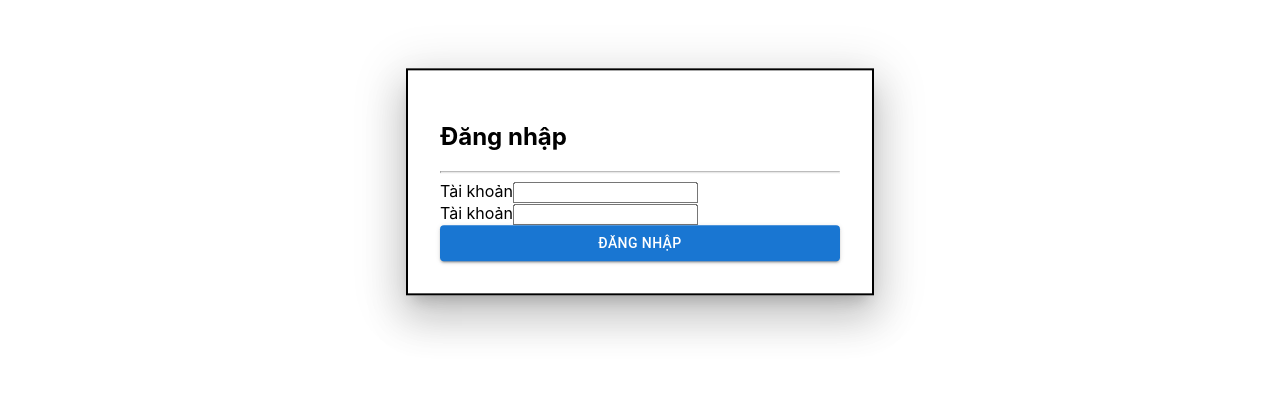
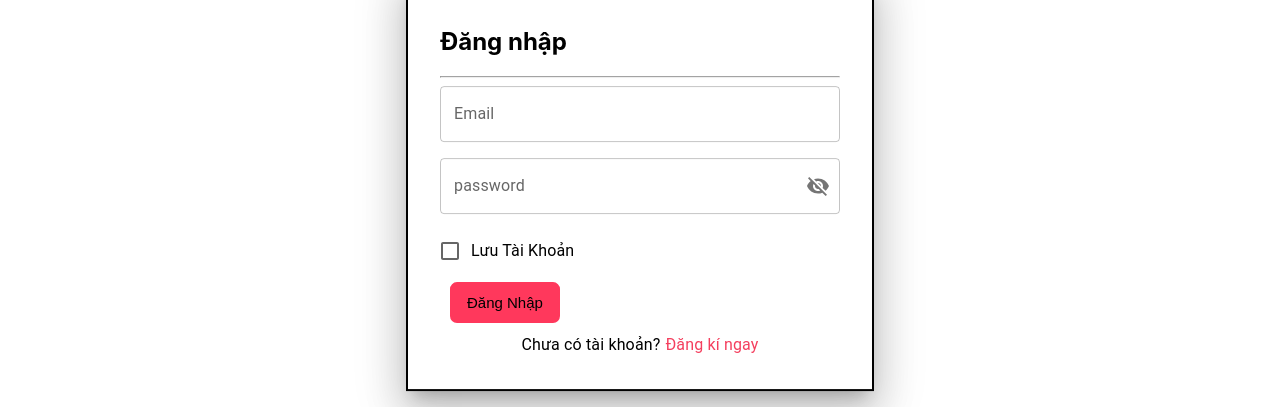
Before and after one commit to jinkazama13200/airbnb_project, a React (Create React App) app: page /sign-in in a window 1280 px wide. Shown: the part 218-625 px from the top of the page. Built offline with nearby package versions, Linux system fonts and the light colour scheme; no server answers.

Commit message:
hoàn tành Sign

```diff
--- a/src/apis/fetcher.js
+++ b/src/apis/fetcher.js
@@ -11,9 +11,11 @@ const fetcher = axios.create({
 //REQUSEST INTERCEPTORs
 fetcher.interceptors.request.use((request) => {
   const user = JSON.parse(localStorage.getItem("currentUser"));
+
   if (user) {
-    request.headers.Authorization = user.token;
+    request.headers.token = user.token;
   }
+
   return request;
 });
 
--- a/src/apis/userApi.js
+++ b/src/apis/userApi.js
@@ -1,6 +1,6 @@
 import fetcher from "./fetcher";
 
-export const signUp = async (payload) => {
+export const signUpAPI = async (payload) => {
   try {
     const response = await fetcher.post("auth/signup", payload);
     return response.data?.content;
@@ -9,7 +9,7 @@ export const signUp = async (payload) => {
   }
 };
 
-export const signIn = async (payload) => {
+export const signInAPI = async (payload) => {
   try {
     const response = await fetcher.post("auth/signin", payload);
     return response.data?.content;
--- /dev/null
+++ b/src/components/Button/ButtonCustom.js
@@ -0,0 +1,18 @@
+import styled from "@emotion/styled";
+import { colorConfigs } from "../../configs/colorConfigs";
+
+export const ButtonSign = styled.button`
+  color: black;
+  background-color: ${colorConfigs.color.primary.main};
+  padding: 10px 15px;
+  border: 2px solid ${colorConfigs.color.primary.main};
+  border-radius: 7px;
+  cursor: pointer;
+  margin: 10px;
+  font-size: 15px;
+  &:hover {
+    box-shadow: rgba(50, 50, 93, 0.25) 0px 30px 60px -12px,
+      rgba(0, 0, 0, 0.3) 0px 18px 36px -18px;
+    color: black;
+  }
+`;
--- a/src/components/Header/Header.jsx
+++ b/src/components/Header/Header.jsx
@@ -423,7 +423,7 @@ export default function Header() {
         aria-describedby="parent-modal-description"
       >
         <div>
-          <SignIn handleCloseSignIn={handleCloseSignIn} />
+          <SignIn handleCloseSignIn={handleCloseSignIn} handleOpenSignUp={handleOpenSignUp} />
         </div>
       </Modal>
 
--- a/src/module/Auth/SignIn/SignIn.jsx
+++ b/src/module/Auth/SignIn/SignIn.jsx
@@ -1,12 +1,16 @@
-import React from "react";
-import { Navigate, useNavigate, useSearchParams } from "react-router-dom";
+import React, { useState } from "react";
+import {  useNavigate, useSearchParams } from "react-router-dom";
 import { object, string } from "yup";
 import { useUserContext } from "../../../context/UserContext";
 import { useForm } from "react-hook-form";
 import { yupResolver } from "@hookform/resolvers/yup";
 import { useMutation } from "@tanstack/react-query";
-import { signIn } from "../../../apis/userApi";
-import { Box, Button } from "@mui/material";
+import { signInAPI } from "../../../apis/userApi";
+import { Box, Checkbox, FormControlLabel, Grid, IconButton, InputAdornment, Link, TextField, Typography } from "@mui/material";
+import Visibility from "@mui/icons-material/Visibility";
+import VisibilityOff from "@mui/icons-material/VisibilityOff";
+import { ButtonSign } from "../../../components/Button/ButtonCustom";
+
 
 const styleSign = {
   position: "absolute",
@@ -20,9 +24,11 @@ const styleSign = {
   p: 4,
 };
 
-export default function SignIn({ handleCloseSignIn }) {
+
+export default function SignIn({ handleCloseSignIn,handleOpenSignUp }) {
   const navigate = useNavigate();
   const { currentUser, handleSignInContext } = useUserContext();
+  const [showPassword, setShowPassword] = useState(false);
 
   const [searchParams] = useSearchParams();
 
@@ -34,6 +40,7 @@ export default function SignIn({ handleCloseSignIn }) {
         /^(?=.*[a-z])(?=.*[A-Z])(?=.*\d).{8,}$/,
         "Mật khẩu ít nhất 8 kí tự , 1 kí tự hoa và 1 số"
       ),
+
   });
 
   const {
@@ -46,6 +53,7 @@ export default function SignIn({ handleCloseSignIn }) {
       password: "",
     },
     resolver: yupResolver(signInSchema),
+    mode: "onTouched"
   });
 
   const {
@@ -53,7 +61,7 @@ export default function SignIn({ handleCloseSignIn }) {
     isLoading,
     error,
   } = useMutation({
-    mutationFn: (payload) => signIn(payload),
+    mutationFn: (payload) => signInAPI(payload),
     onSuccess: (data) => {
       handleSignInContext(data);
 
@@ -80,7 +88,9 @@ export default function SignIn({ handleCloseSignIn }) {
         <hr />
         <div>
           <form onSubmit={handleSubmit(onSubmitSignIn)}>
-            <div>
+
+
+            {/* <div>
               <label htmlFor="accountSign">Tài khoản</label>
               <input {...register("email")} id="accountSign" type="text" />
             </div>
@@ -95,7 +105,69 @@ export default function SignIn({ handleCloseSignIn }) {
               disabled={isLoading}
             >
               Đăng Nhập
-            </Button>
+            </Button> */}
+
+            <Grid container spacing={2}>
+              <Grid item xs={12}>
+                <TextField
+                  label="Email"
+                  color="success"
+                  variant="outlined"
+                  fullWidth
+                  {...register("email")}
+                  error={!!errors.email}
+                  helperText={errors.email && errors.email.message}
+                />
+              </Grid>
+              <Grid item xs={12}>
+                <TextField
+                  label="password"
+                  color="success"
+                  type={showPassword ? "text" : "password"}
+                  variant="outlined"
+                  fullWidth
+                  {...register("password")}
+                  error={!!errors.password}
+                  helperText={errors.password && errors.password.message}
+                  InputProps={{
+                    endAdornment: (
+                      <InputAdornment position="end">
+                        <IconButton
+                          aria-label="Toggle password visibility"
+                          onClick={() => setShowPassword(!showPassword)}
+                          edge="end"
+                        >
+                          {showPassword ? <Visibility /> : <VisibilityOff />}
+                        </IconButton>
+                      </InputAdornment>
+                    ),
+                  }}
+                />
+                {error && <Typography color="red">{error}</Typography>}
+              </Grid>
+              <Grid item xs={12}>
+                <FormControlLabel
+                  control={<Checkbox color="success" />}
+                  label="Lưu Tài Khoản"
+                />
+              </Grid>
+            </Grid>
+            <ButtonSign type="submit" variant="contained">
+              Đăng Nhập
+            </ButtonSign>
+
+            <Typography sx={{ textAlign: "center" }}>
+                Chưa có tài khoản?
+                <span
+                  onClick={()=>{
+                    handleCloseSignIn()
+                    handleOpenSignUp()
+                  }}
+                  style={{ color: "#f43f5e", marginLeft: "5px ",cursor:"pointer" }}
+                >
+                  Đăng kí ngay
+                </span>
+              </Typography>
           </form>
         </div>
       </Box>
--- a/src/module/Auth/SignUp/SignUp.jsx
+++ b/src/module/Auth/SignUp/SignUp.jsx
@@ -1,7 +1,7 @@
-import { Box, Button } from "@mui/material";
-import React from "react";
+import { Box, Button, Grid, IconButton, InputAdornment, TextField, Typography } from "@mui/material";
+import React, { useState } from "react";
 import { useForm, Controller } from "react-hook-form";
-import { signUp } from "../../../apis/userApi";
+import { signUpAPI } from "../../../apis/userApi";
 import {
   useNavigate,
   useNavigationType,
@@ -11,6 +11,12 @@ import { useMutation } from "@tanstack/react-query";
 import { useUserContext } from "../../../context/UserContext";
 import DatePicker from "react-datepicker";
 import "react-datepicker/dist/react-datepicker.css";
+import Visibility from "@mui/icons-material/Visibility";
+import VisibilityOff from "@mui/icons-material/VisibilityOff";
+import { ButtonSign } from "../../../components/Button/ButtonCustom";
+import { yupResolver } from "@hookform/resolvers/yup";
+import { object, string } from "yup";
+
 
 const styleSign = {
   position: "absolute",
@@ -23,8 +29,30 @@ const styleSign = {
   boxShadow: 24,
   p: 4,
 };
+
+
+const signUpShema = object({
+  name: string().required("Tên không được để trống"),
+  email: string()
+    .required("email không được để trống")
+    .email("email không đúng định dạng"),
+  password: string()
+    .required("Mật khấu không được để trống")
+    .matches(
+      /^(?=.*[a-z])(?=.*[A-Z])(?=.*\d).{8,}$/,
+      "Mật khẩu ít nhất 8 kí tự, 1 kí tự hoa, 1 kí tự thường và 1 số"
+    ),
+  phone: string().required("Vui lòng nhập số điện thoại"),
+  birthday: string().required("Ngày sinh không được để trống"),
+});
+
+
+
+
 export default function SignUp({ handleCloseSignUp, handleOpenSignIn }) {
   const navigate = useNavigate();
+
+  const [showPassword, setShowPassword] = useState(false);
 
   const {
     control,
@@ -41,6 +69,8 @@ export default function SignUp({ handleCloseSignUp, handleOpenSignIn }) {
       gender: true,
       role: "string",
     },
+    resolver: yupResolver(signUpShema),
+    mode: "onTouched",
   });
 
   const {
@@ -48,7 +78,7 @@ export default function SignUp({ handleCloseSignUp, handleOpenSignIn }) {
     error,
     isLoading,
   } = useMutation({
-    mutationFn: (payload) => signUp(payload),
+    mutationFn: (payload) => signUpAPI(payload),
     onSuccess: () => {
       handleCloseSignUp();
       handleOpenSignIn();
@@ -77,6 +107,85 @@ export default function SignUp({ handleCloseSignUp, handleOpenSignIn }) {
       <hr />
       <div>
         <form onSubmit={handleSubmit(onSubmitSignUp, onErrorSignUp)}>
+
+          <Grid container spacing={2}>
+            <Grid item xs={12}>
+              <TextField
+                label="Họ Tên"
+                color="success"
+                variant="outlined"
+                fullWidth
+                {...register("name")}
+                error={!!errors.name}
+                helperText={errors.name && errors.name.message}
+              />
+            </Grid>
+
+            <Grid item xs={12}>
+              <TextField
+                label="Email"
+                color="success"
+                variant="outlined"
+                fullWidth
+                {...register("email")}
+                error={!!errors.email}
+                helperText={errors.email && errors.email.message}
+              />
+            </Grid>
+
+            <Grid item xs={12}>
+              <TextField
+                label="Mật khẩu"
+                color="success"
+                type={showPassword ? "text" : "password"}
+                variant="outlined"
+                fullWidth
+                {...register("password")}
+                error={!!errors.password}
+                helperText={errors.password && errors.password.message}
+                InputProps={{
+                  endAdornment: (
+                    <InputAdornment position="end">
+                      <IconButton
+                        aria-label="Toggle password visibility"
+                        onClick={() => setShowPassword(!showPassword)}
+                        edge="end"
+                      >
+                        {showPassword ? <Visibility /> : <VisibilityOff />}
+                      </IconButton>
+                    </InputAdornment>
+                  ),
+                }}
+              />
+            </Grid>
+
+            <Grid item xs={12}>
+              <TextField
+                label="Số Điện Thoại"
+                color="success"
+                variant="outlined"
+                fullWidth
+                {...register("phone")}
+                error={!!errors.phone}
+                helperText={errors.phone && errors.phone.message}
+              />
+            </Grid>
+
+            <Grid item xs={12}>
+              <TextField
+                type="date"
+                color="success"
+                variant="outlined"
+                fullWidth
+                {...register("birthday")}
+                error={!!errors.birthday}
+                helperText={errors.birthday && errors.birthday.message}
+              />
+            </Grid>
+          </Grid>
+
+          {error && <Typography color="red">{error}</Typography>}
+          {/*
           <div>
             <label htmlFor="emailSignUp">Email</label>
             <input
@@ -124,17 +233,29 @@ export default function SignUp({ handleCloseSignUp, handleOpenSignIn }) {
               {...register("gender")}
               placeholder="Giới tính"
             />
-          </div>
+          </div> */}
 
-          <Button
+          <ButtonSign
             fullWidth
             variant="contained"
             type="submit"
             disabled={isLoading}
           >
             Đăng ký
-          </Button>
+          </ButtonSign>
         </form>
+        <Typography sx={{ textAlign: "center" }}>
+
+                <span
+                  onClick={()=>{
+                    handleCloseSignUp()
+                    handleOpenSignIn()
+                  }}
+                  style={{ color: "#f43f5e", marginLeft: "5px ",cursor:"pointer" }}
+                >
+                  Đăng nhập
+                </span>
+              </Typography>
       </div>
     </Box>
   );
```
